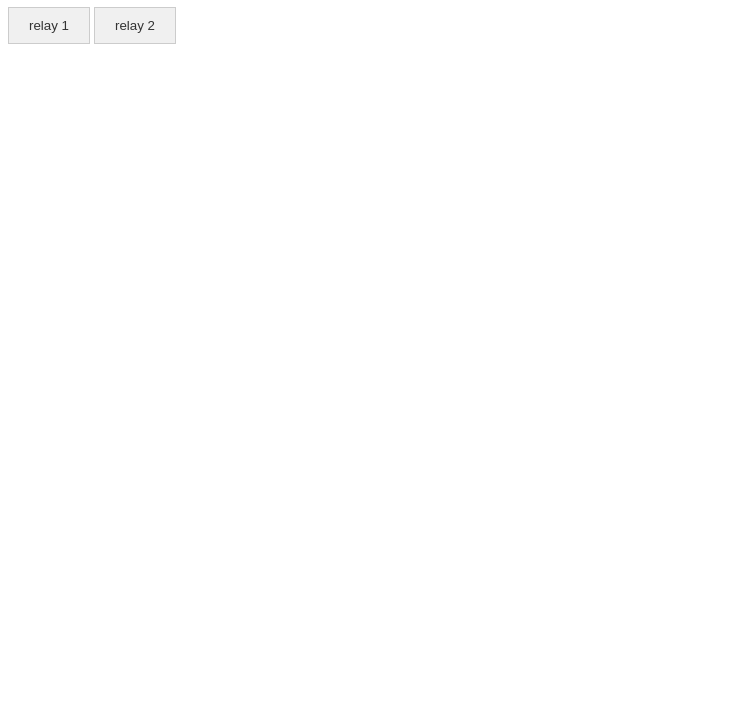
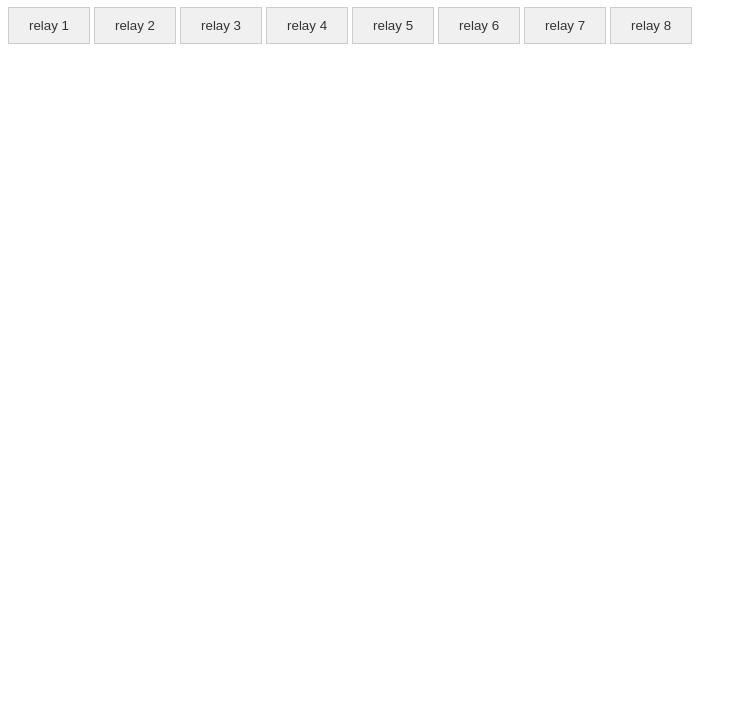
Before and after one commit to UlrichThomas/RaspberryPiRelayProject, a website: page index.html in a window 1280 px wide. Shown: the part 73-800 px from the top of the page, without its empty margins (0-747 px from the left). Drawn offline with Linux system fonts and the light colour scheme.

Commit message:
removed junk files that i didnt need
also added other relay buttons

```diff
--- a/index.html
+++ b/index.html
@@ -12,6 +12,12 @@
         <div class="relayGroup">
             <button class="relay" id="1">relay 1</button>
             <button class="relay" id="2">relay 2</button>
+            <button class="relay" id="3">relay 3</button>
+            <button class="relay" id="4">relay 4</button>
+            <button class="relay" id="5">relay 5</button>
+            <button class="relay" id="6">relay 6</button>
+            <button class="relay" id="7">relay 7</button>
+            <button class="relay" id="8">relay 8</button>
         </div>
     </body>
 </html>
```
